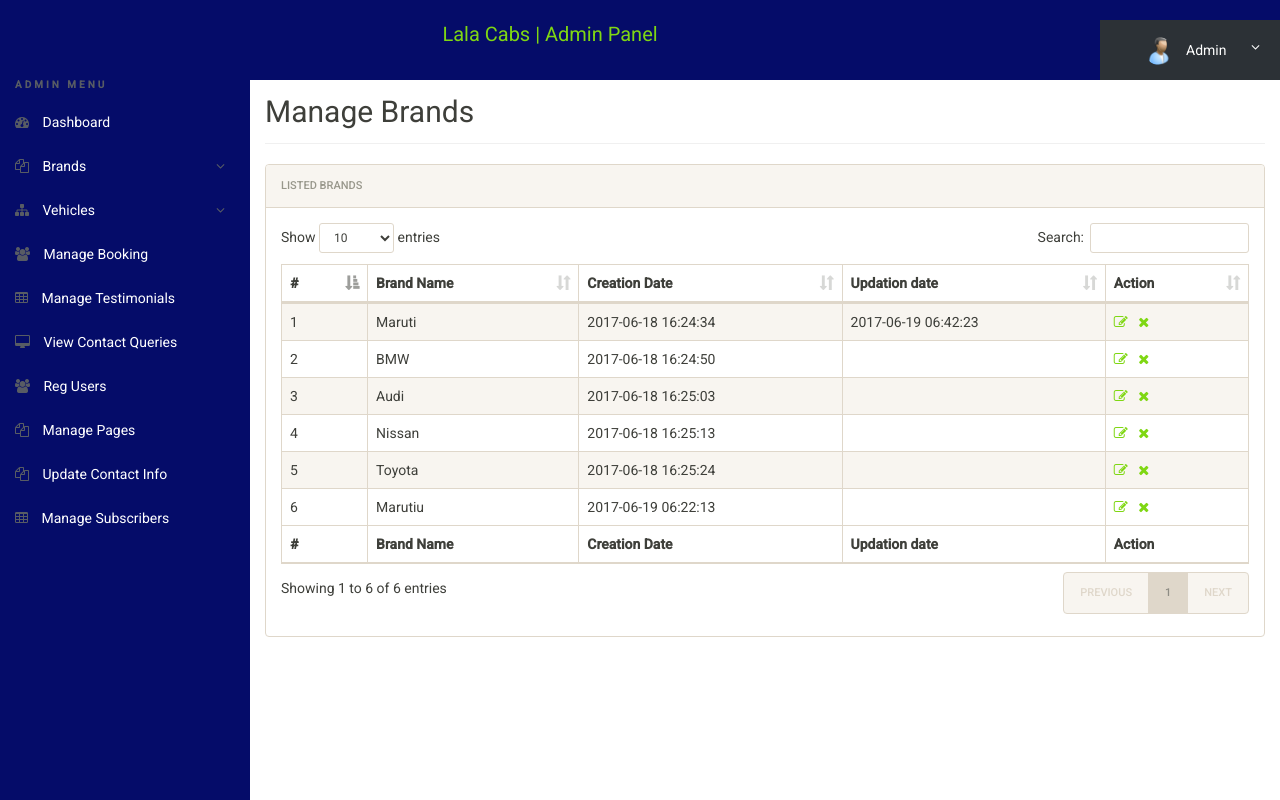
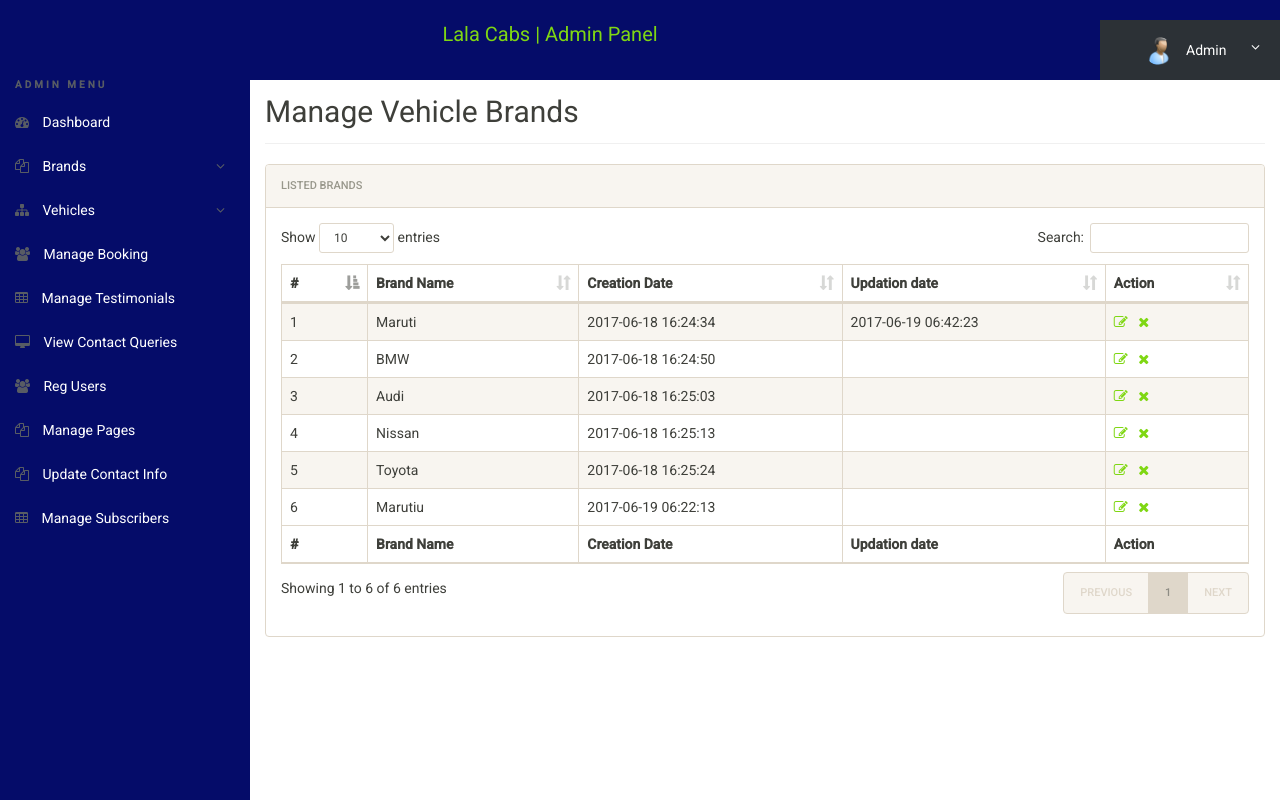
Before and after one commit to odhiamboatieno/online-car-rental-system-php-mysql, a PHP site: page /admin/manage-brands.php in a window 1280 px wide. Run offline with PHP 8.4, Linux system fonts and the light colour scheme; a user stored in the database is signed in; data comes from the database, SQL or seed files in the repository; data that the repository does not hold is empty.

Commit message:
Update manage-brands.php

```diff
--- a/admin/manage-brands.php
+++ b/admin/manage-brands.php
@@ -83,7 +83,7 @@
 				<div class="row">
 					<div class="col-md-12">
 
-						<h2 class="page-title">Manage Brands</h2>
+						<h2 class="page-title">Manage Vehicle Brands</h2>
 
 						<!-- Zero Configuration Table -->
 						<div class="panel panel-default">
```
